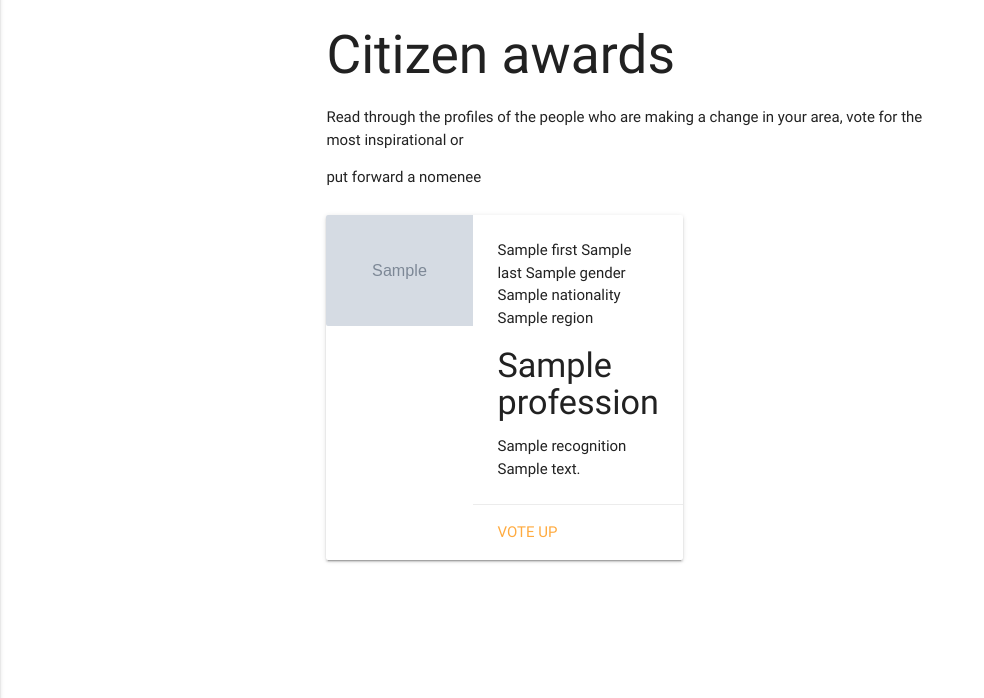
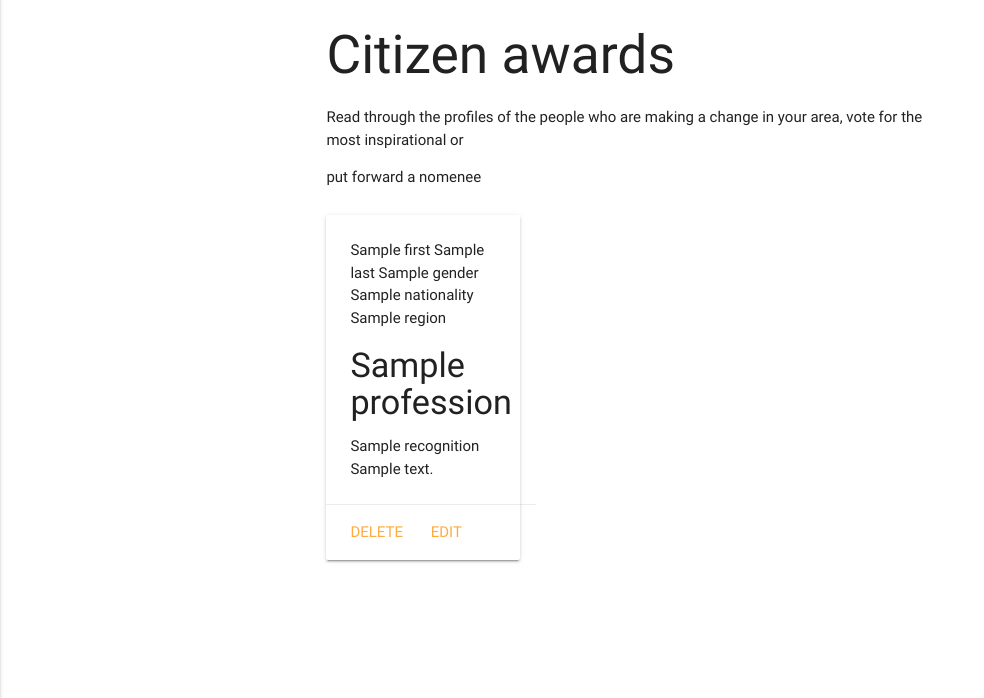
Before and after one commit to Code-Institute-Submissions/blackness-a-project, a Flask app: page / in a window 1280 px wide. Shown: the part 102-800 px from the top of the page, without its empty margins (0-984 px from the left). Run offline with Flask 2, Linux system fonts and the light colour scheme; grey boxes marked "Sample" are stand-in pictures; a database or web service that is not in the repository returns one stand-in record (values such as "Sample title"); some libraries are stand-ins or nearby versions.

Commit message:
delete edit buttons added to page

```diff
--- a/templates/hero.html
+++ b/templates/hero.html
@@ -2,12 +2,10 @@
 <div class="container">
     <h2 id="Citizen">Citizen awards</h2>
     <p>Read through the profiles of the people who are making a change in your area, vote for the most inspirational or </p><span class="special">put forward a nomenee</span>
-    {% for test in heros %}
+
     <div class="row">
-
-        <div class="col s12 m7">
-
-
+        {% for test in heros %}
+        <div class="col s12 m4">
             <h2 class="header"></h2>
             <div class="card horizontal text_H">
                 <div class="card-image">
@@ -19,18 +17,30 @@
                             <h4>{{ test.Profession }}</h4> {{ test.recognition }} <br/>{{ test.details }}</p>
                     </div>
                     <div class="card-action">
-                        <a href="#">Vote up</a>
+                        <a href="#">Delete</a>
+                        <a href="#">Edit</a>
+                        <!--<a href="#">Vote up</a>-->
                     </div>
-
                 </div>
-
             </div>
-
         </div>
-    </div>{% endfor %}
+        {% endfor %}
+    </div>
 </div>
-
-
+<!--- script taken from Stack overflow to remove place holder when image inputted--->
+<script>
+    jQuery( document ).ready(function() {
+    setTimeout(function () {
+       jQuery('.delay').each(function () {
+          var imagex = jQuery(this);
+          var imgOriginal = imagex.data('src');
+            jQuery(imagex).css('padding',0);
+            jQuery(imagex).attr('src', imgOriginal);
+            jQuery(imagex).removeClass('placeholder'); /*added this*/
+       });
+    }, 1000);
+});
+</script>
 
 
     {% endblock %}
```
